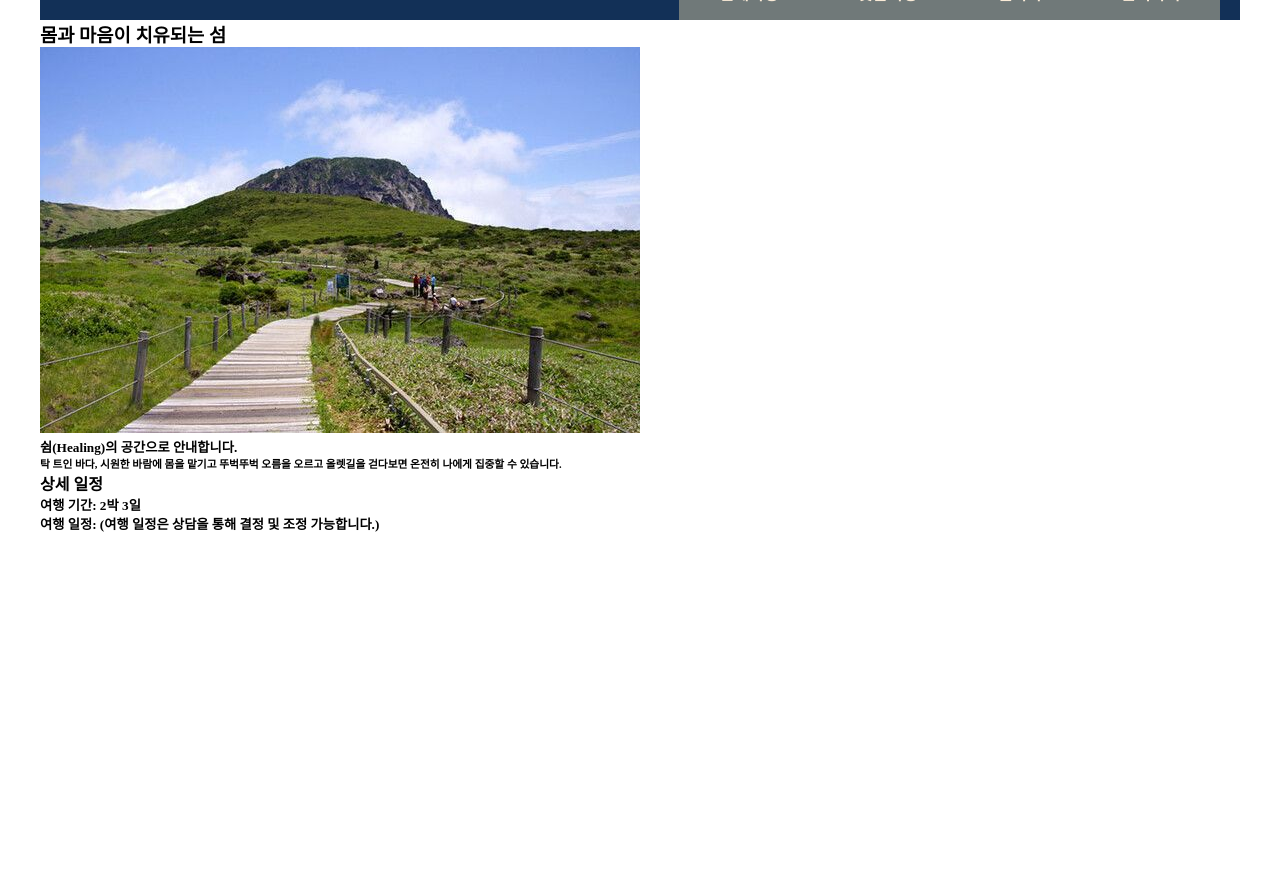
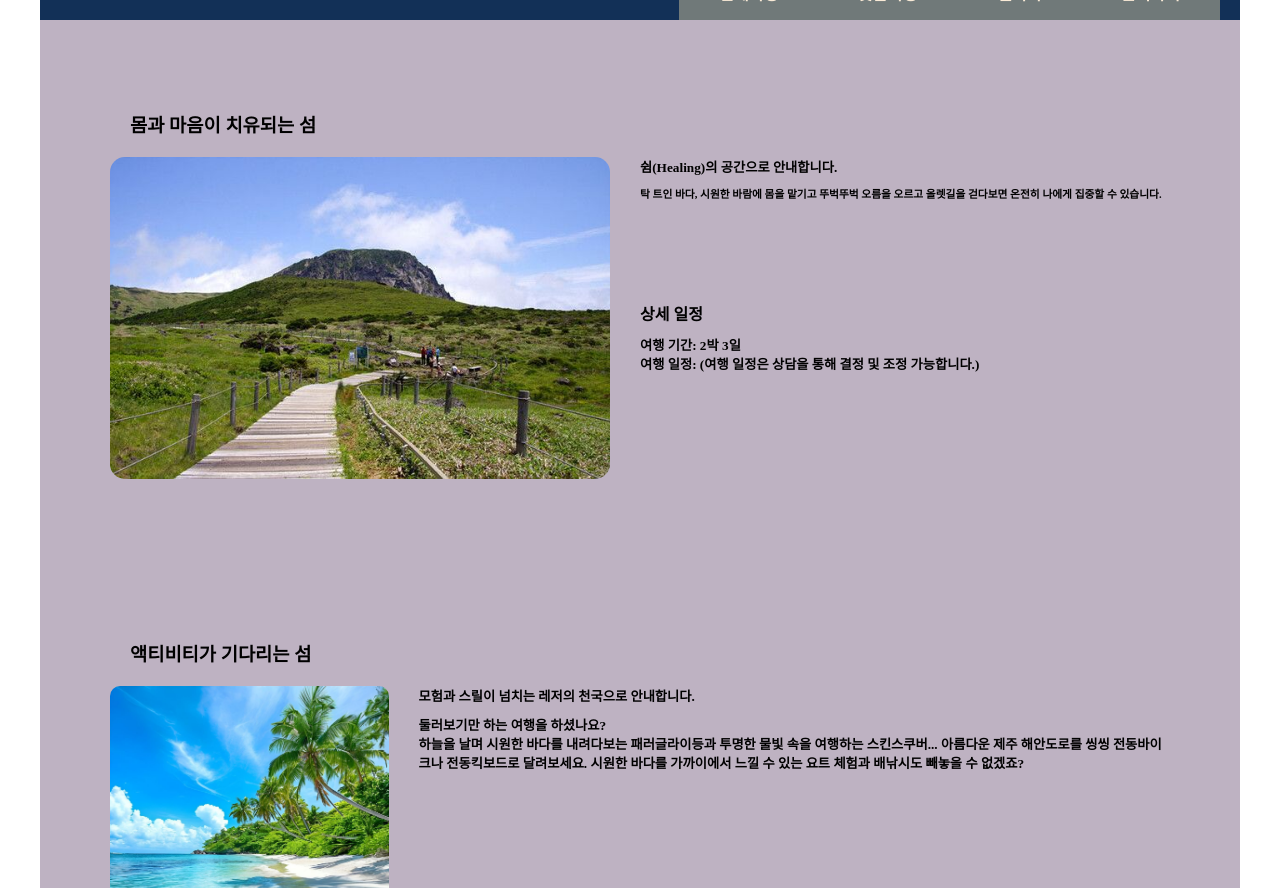
Before and after one commit to JIN44638/dream-jeju, a plain HTML site: page index.html in a window 1280 px wide. Shown: the part 64-952 px from the top of the page. Before the commit the page ends 800 px from the top, so only its background shows below. Drawn offline with Linux system fonts and the light colour scheme.

Commit message:
제주 html 작성완료 css 수정중

```diff
--- a/css/main.css
+++ b/css/main.css
@@ -24,7 +24,7 @@
 .menu {
   background-color: rgb(18, 48, 87);
 }
-.munu-ul{
+.munu-ul {
   display: flex;
   margin-top: 30px;
   margin-right: 20px;
@@ -36,6 +36,47 @@ ul li {
   color: antiquewhite;
   font-weight: bold;
 }
+/* 메인 상단*/
+.main {
+  background-color: rgb(190, 178, 194);
+}
+.main-top {
+  padding: 70px;
+}
+.healing-img {
+  display: flex;
+}
+.healing-img > img {
+  width: 500px;
+  border-radius: 15px;
+}
+.healing-text {
+  margin-left: 30px;
+}
+.healing-text-h5 {
+  margin-bottom: 10px;
+}
+.healing-text > h4 {
+  margin-top: 100px;
+}
+.main-top > h3 {
+  padding: 20px;
+}
+.healing-text-h4 {
+  margin-bottom: 10px;
+}
 
-/* 메인 */
-/* 하단 */
+/* 메인하단 */
+.img-wrap {
+  width: 500px;
+  height: 321px;
+  overflow: hidden;
+  border-radius: 10px;
+}
+.img-wrap img {
+  width: 100%;
+  transition: all 0.3s;
+}
+.img-wrap:hover img {
+  transform: scale(1.2);
+}
--- a/index.html
+++ b/index.html
@@ -22,20 +22,47 @@
       </header>
       <!-- 메인 -->
       <div class="main">
+        <div class="main-top">
           <h3>몸과 마음이 치유되는 섬</h3>
+          <div class="healing-img">
             <img src="images/jeju.jpg" alt="제주배경" />
-        <h5>쉼(Healing)의 공간으로 안내합니다.</h5>
+            <div class="healing-text">
+              <h5 class="healing-text-h5">
+                쉼(Healing)의 공간으로 안내합니다.
+              </h5>
               <h6>
                 탁 트인 바다, 시원한 바람에 몸을 맡기고 뚜벅뚜벅 오름을 오르고
                 올렛길을 걷다보면 온전히 나에게 집중할 수 있습니다.
               </h6>
-        <h4>상세 일정</h4>
-        <h5>
-          여행 기간: 2박 3일
-        </h5>
+              <h4 class="healing-text-h4">상세 일정</h4>
+              <h5>여행 기간: 2박 3일</h5>
               <h5>
                 여행 일정: (여행 일정은 상담을 통해 결정 및 조정 가능합니다.)
               </h5>
+            </div>
+          </div>
+        </div>
+        <!-- 메인하단 -->
+        <div class="main-top">
+          <h3>액티비티가 기다리는 섬</h3>
+          <div class="healing-img">
+            <div class="img-wrap">
+              <img src="images/jeju1.jpg" alt="제주배경" />
+            </div>
+            <div class="healing-text">
+              <h5 class="healing-text-h5">
+                모험과 스릴이 넘치는 레저의 천국으로 안내합니다.
+              </h5>
+              <h5>둘러보기만 하는 여행을 하셨나요?</h5>
+              <h5>
+                하늘을 날며 시원한 바다를 내려다보는 패러글라이등과 투명한 물빛
+                속을 여행하는 스킨스쿠버... 아름다운 제주 해안도로를 씽씽
+                전동바이크나 전동킥보드로 달려보세요. 시원한 바다를 가까이에서
+                느낄 수 있는 요트 체험과 배낚시도 빼놓을 수 없겠죠?
+              </h5>
+            </div>
+          </div>
+        </div>
       </div>
       <!-- 하단 -->
       <footer class="footer"></footer>
```
Lines whose indentation alone changed are shown as unchanged.
